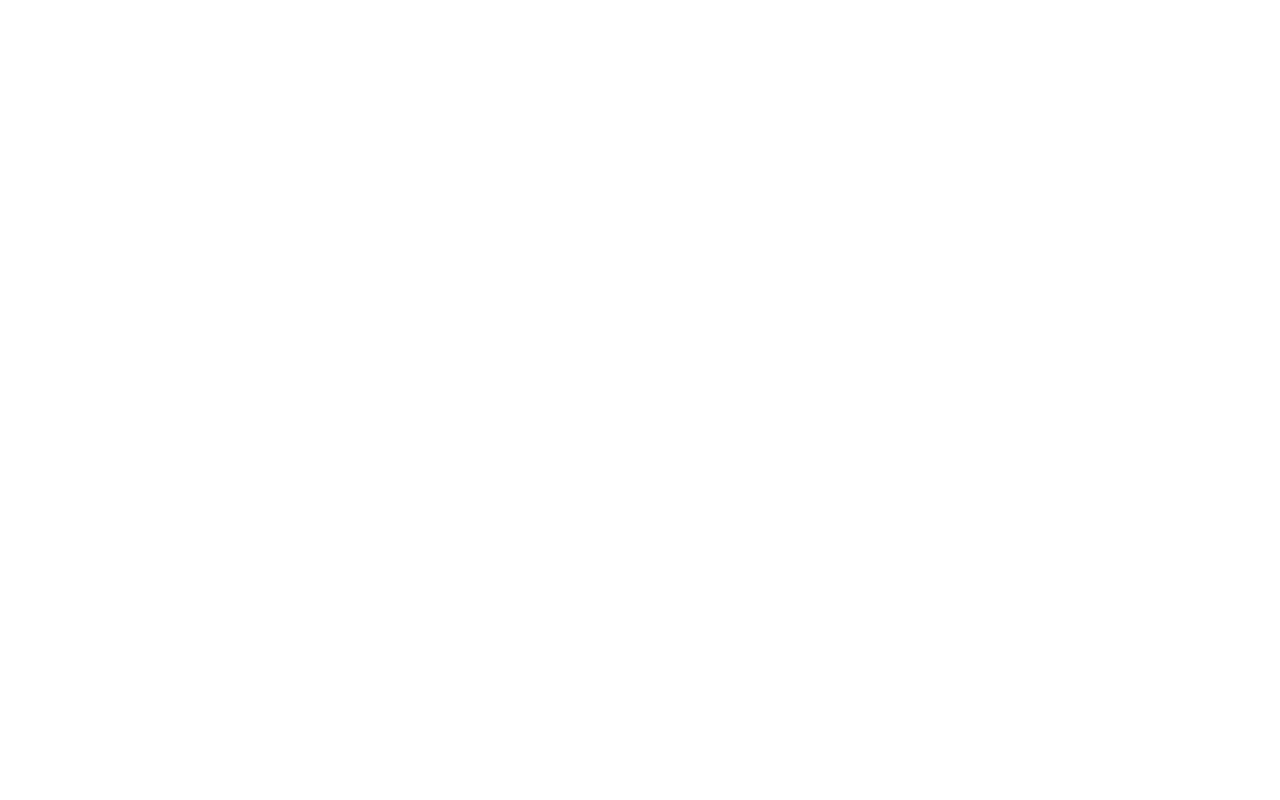
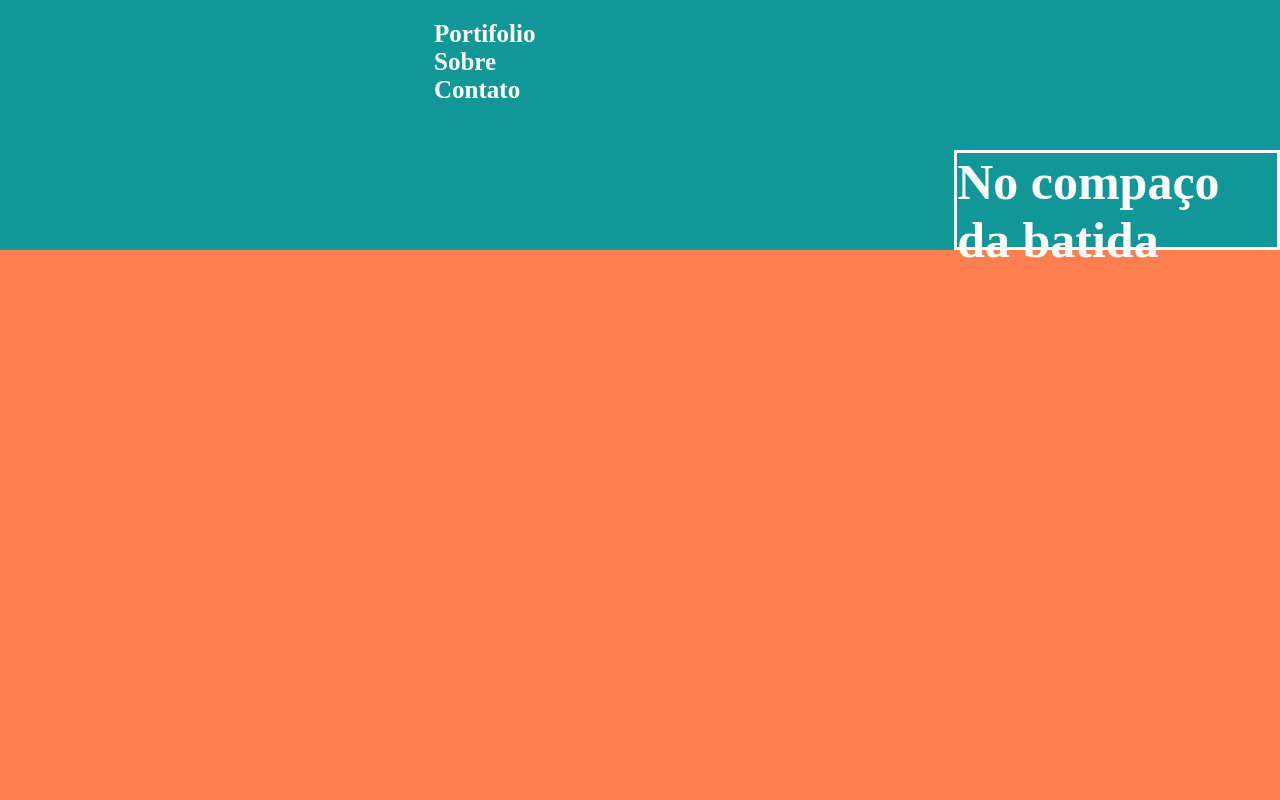
Before and after one commit to LucasCardozoti/beat-t1, a plain HTML site: page index.html in a window 1280 px wide. Shown: the top 800 px of the page. Drawn offline with Linux system fonts and the light colour scheme.

Commit message:
atualizando a header e apanhando pro flex

```diff
--- a/index.html
+++ b/index.html
@@ -8,6 +8,34 @@
     <title>18/11/2022</title>
 </head>
 <body>
+    <header>
+        <section id="inicio">
+            <ul><nav>
+            <div class="portifolio">
+                <li>Portifolio</li>
+            </div>
 
+        <div class="sobre">
+                <li>Sobre</li>
+        </div>
+
+        <div class="contato">
+                <li>Contato</li>
+        </div>
+        </ul></nav>
+        </section>
+
+        <div class="titulo">
+            <h1>No compaço da batida</h1>
+        </div>
+    </header>
+
+    <main>
+
+    </main>
+
+    <footer>
+
+    </footer>
 </body>
 </html>
--- a/style.css
+++ b/style.css
@@ -5,3 +5,64 @@
     text-decoration: none;
     list-style: none;
   }
+
+  header {
+    height: 250px;
+    background-color: #129799;
+    display: flex;
+    /* justify-content: space-around; */
+    font-size: 25px;
+    font-weight: bold;
+    color: white;
+    }
+
+    ul {
+    display: flex;
+    justify-content: space-around;
+    }
+
+
+#inicio {
+  height: 150px;
+  width: 900px;
+  padding-left: 0px;
+  display: flex;
+  justify-content: space-around;
+  align-items: flex-start;
+  margin-left: 350px;
+  margin-top: 20px;
+  /* border: solid; */
+}
+
+
+
+  .contato {
+    margin-right: 350px;
+  }
+
+  .titulo {
+    margin-top: 150px;
+    display: flex;
+    /* flex-direction: column; */
+    border: solid;
+    justify-content: right;
+  }
+
+
+
+
+
+
+
+
+
+
+  main {
+    height: 1000px;
+    background-color: coral;
+  }
+
+  footer {
+    height: 250px;
+    background-color: #129799;
+  }
```
